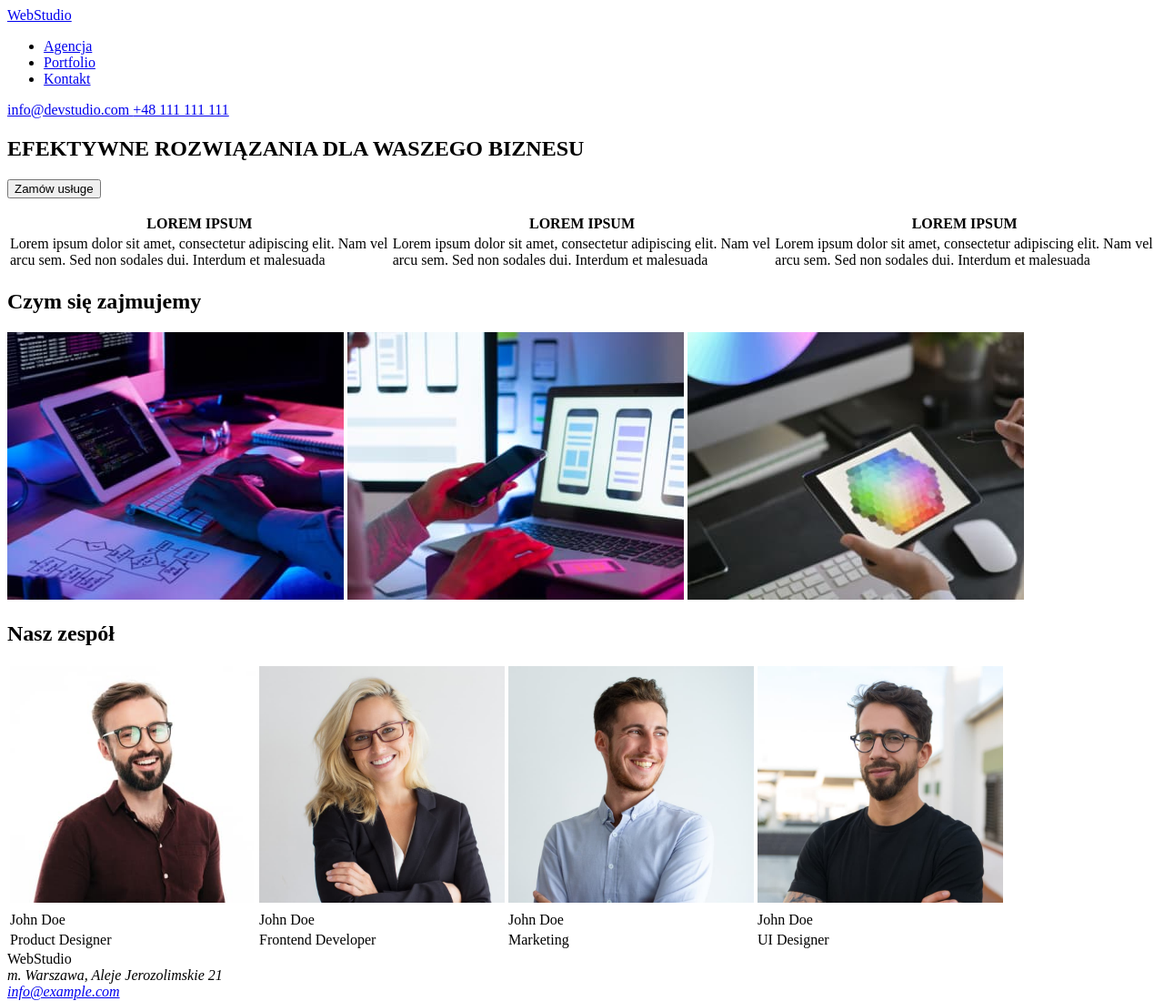
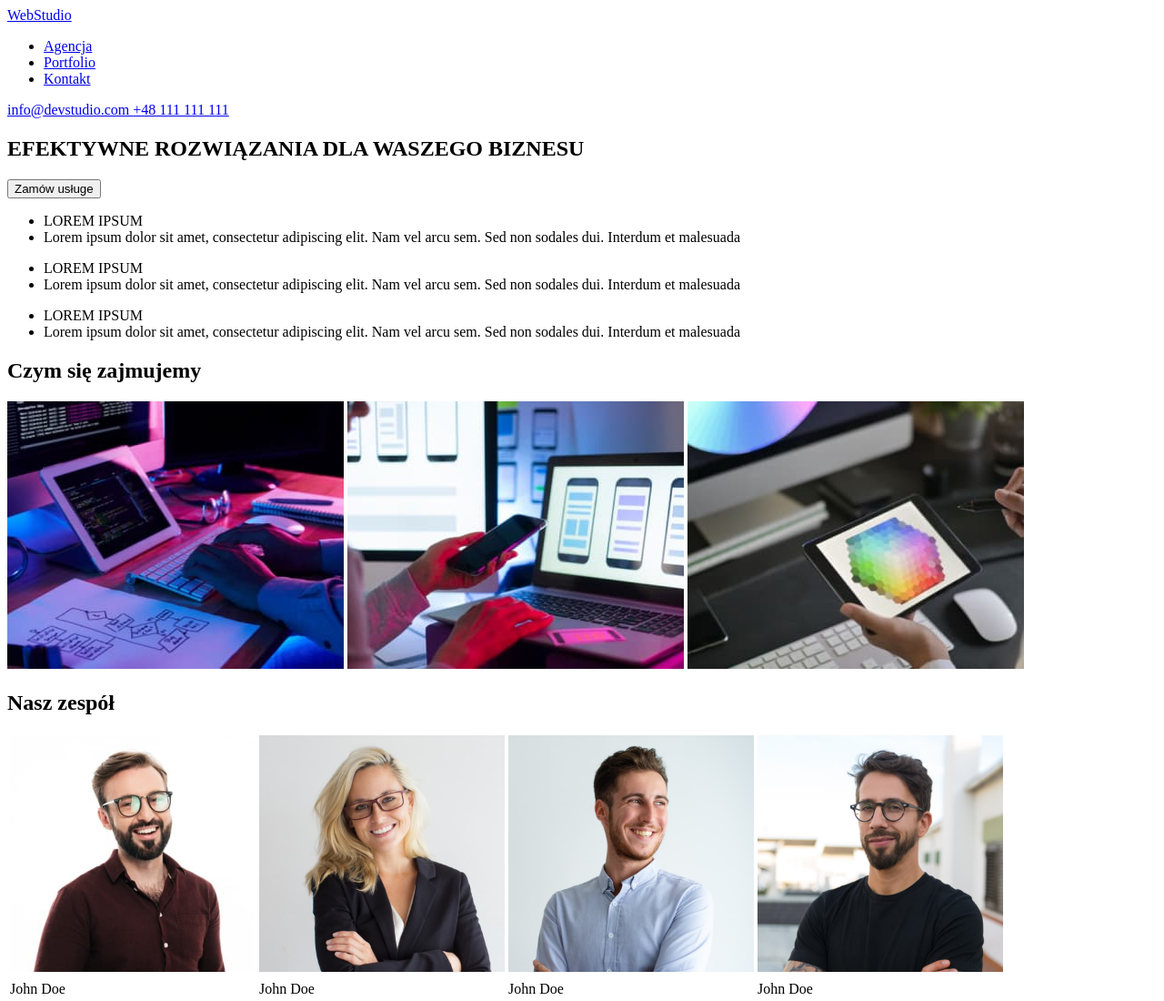
Before and after one commit to MariuszBoluminski/goit-markup-hw-01, a plain HTML site: page index.html in a window 1280 px wide. Shown: the top 1100 px of the page at 91% size. Drawn offline with Linux system fonts and the light colour scheme.

Commit message:
li lorem

```diff
--- a/index.html
+++ b/index.html
@@ -31,27 +31,22 @@
         <p><button type="button">Zamów usługe</button></p>
       </section>
       <section>
-        <table>
-          <tr>
-            <th>LOREM IPSUM</th>
-            <th>LOREM IPSUM</th>
-            <th>LOREM IPSUM</th>
-          </tr>
-          <tr>
-            <td>
+
+            <ul> <li> LOREM IPSUM </li>
+            <li>
               Lorem ipsum dolor sit amet, consectetur adipiscing elit. Nam vel
-              arcu sem. Sed non sodales dui. Interdum et malesuada
-            </td>
-            <td>
-              Lorem ipsum dolor sit amet, consectetur adipiscing elit. Nam vel
-              arcu sem. Sed non sodales dui. Interdum et malesuada
-            </td>
-            <td>
-              Lorem ipsum dolor sit amet, consectetur adipiscing elit. Nam vel
-              arcu sem. Sed non sodales dui. Interdum et malesuada
-            </td>
-          </tr>
-        </table>
+              arcu sem. Sed non sodales dui. Interdum et malesuada</li>
+            </ul>
+            <ul> <li> LOREM IPSUM </li>
+              <li>
+                Lorem ipsum dolor sit amet, consectetur adipiscing elit. Nam vel
+                arcu sem. Sed non sodales dui. Interdum et malesuada</li>
+              </ul>
+              <ul> <li> LOREM IPSUM </li>
+                <li>
+                  Lorem ipsum dolor sit amet, consectetur adipiscing elit. Nam vel
+                  arcu sem. Sed non sodales dui. Interdum et malesuada</li>
+                </ul>
       </section>
       <section>
         <h2>Czym się zajmujemy</h2>
```
